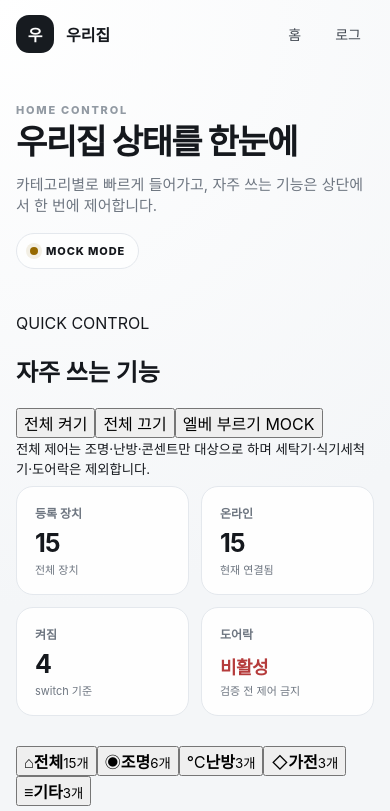
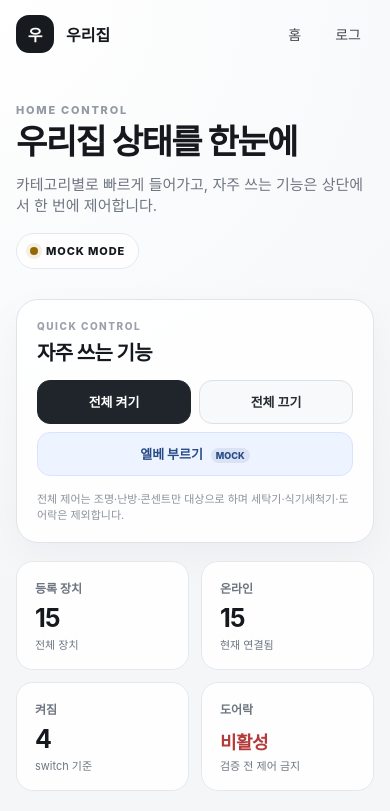
Before and after one commit to dudtlr2106-ux/sandwich-bread-home, a Next.js app: page / in a window 390 px wide. Shown: the top 811 px of the page. Built offline with nearby package versions, Linux system fonts and the light colour scheme.

Commit message:
Style category navigation and quick controls

```diff
--- a/app/globals.css
+++ b/app/globals.css
@@ -44,13 +44,40 @@ a { color: inherit; text-decoration: none; }
 .status-dot, .online-dot { width: 8px; height: 8px; border-radius: 999px; background: var(--success); box-shadow: 0 0 0 4px rgba(20,125,100,.1); }
 .mode-badge.mock .status-dot { background: var(--warning); box-shadow: 0 0 0 4px rgba(150,105,0,.1); }
 
-.summary-grid { display: grid; grid-template-columns: repeat(4, 1fr); gap: 12px; margin: 8px 0 38px; }
+.quick-control { display: grid; grid-template-columns: 1fr auto; gap: 14px 24px; align-items: center; margin: 2px 0 18px; padding: 20px; border: 1px solid #dfe4e9; border-radius: 22px; background: rgba(255,255,255,.92); box-shadow: 0 14px 40px rgba(32,37,43,.04); }
+.quick-control-title p { margin: 0 0 5px; font-size: 10px; letter-spacing: .15em; color: #9aa1aa; font-weight: 800; }
+.quick-control-title h2 { margin: 0; font-size: 20px; letter-spacing: -.03em; }
+.quick-control-buttons { display: flex; gap: 8px; flex-wrap: wrap; justify-content: flex-end; }
+.quick-button { border: 1px solid #dce1e6; background: #f8f9fa; color: #252b31; border-radius: 13px; min-height: 44px; padding: 0 16px; font-size: 13px; font-weight: 800; }
+.quick-button.primary { background: #20252b; border-color: #20252b; color: white; }
+.quick-button.elevator { background: #eef4ff; border-color: #d7e4ff; color: #274b86; }
+.quick-button.elevator span { margin-left: 5px; padding: 2px 5px; border-radius: 999px; background: rgba(39,75,134,.1); font-size: 9px; }
+.quick-control > small { grid-column: 1 / -1; color: #8b929b; font-size: 11px; }
+.toast { position: sticky; top: 12px; z-index: 20; margin: 0 0 14px; padding: 11px 14px; border-radius: 12px; background: #20252b; color: white; font-size: 12px; box-shadow: 0 12px 30px rgba(0,0,0,.15); }
+
+.summary-grid { display: grid; grid-template-columns: repeat(4, 1fr); gap: 12px; margin: 8px 0 26px; }
 .summary-card { background: rgba(255,255,255,.88); border: 1px solid var(--line); border-radius: 17px; padding: 17px 18px; }
 .summary-card span, .summary-card small { display: block; color: var(--muted); }
 .summary-card span { font-size: 12px; font-weight: 700; }
 .summary-card strong { display: block; font-size: 25px; margin: 7px 0 3px; letter-spacing: -.03em; }
 .summary-card small { font-size: 11px; }
 .summary-card.safety strong { font-size: 18px; color: var(--danger); margin-top: 11px; }
+
+.category-panel { margin: 0 0 34px; }
+.category-tabs { display: grid; grid-template-columns: repeat(5, minmax(0, 1fr)); gap: 9px; }
+.category-tab { display: flex; align-items: center; gap: 10px; min-width: 0; padding: 14px; text-align: left; border: 1px solid var(--line); border-radius: 16px; background: rgba(255,255,255,.82); color: #4d555f; }
+.category-tab.selected { background: #20252b; color: white; border-color: #20252b; box-shadow: 0 10px 24px rgba(32,37,43,.12); }
+.category-icon { flex: 0 0 auto; width: 34px; height: 34px; border-radius: 11px; display: grid; place-items: center; background: #f0f2f4; color: #252b31; font-weight: 900; }
+.category-tab.selected .category-icon { background: rgba(255,255,255,.12); color: white; }
+.category-tab > span:last-child { min-width: 0; }
+.category-tab strong, .category-tab small { display: block; }
+.category-tab strong { font-size: 13px; }
+.category-tab small { margin-top: 2px; font-size: 10px; opacity: .65; }
+.category-description { display: flex; align-items: center; justify-content: space-between; gap: 20px; margin-top: 10px; padding: 14px 16px; border: 1px solid var(--line); border-radius: 15px; background: rgba(255,255,255,.66); }
+.category-description p { margin: 0 0 4px; color: #8d959e; font-size: 10px; font-weight: 800; letter-spacing: .12em; }
+.category-description strong { font-size: 13px; font-weight: 650; color: #4b535d; }
+.category-bulk { display: flex; gap: 7px; flex-wrap: wrap; justify-content: flex-end; }
+.category-bulk button { border: 1px solid #d7dce1; background: white; border-radius: 10px; padding: 8px 11px; font-size: 11px; font-weight: 800; }
 
 .rooms-stack { display: grid; gap: 40px; }
 .room-section { min-width: 0; }
@@ -107,6 +134,7 @@ a { color: inherit; text-decoration: none; }
 @media (max-width: 900px) {
   .summary-grid { grid-template-columns: repeat(2, 1fr); }
   .device-grid { grid-template-columns: repeat(2, minmax(0, 1fr)); }
+  .category-tabs { grid-template-columns: repeat(3, minmax(0, 1fr)); }
 }
 @media (max-width: 620px) {
   .topbar { height: 68px; padding: 0 16px; }
@@ -114,7 +142,16 @@ a { color: inherit; text-decoration: none; }
   .page-wrap { padding: 15px 16px 50px; }
   .hero { align-items: flex-start; flex-direction: column; padding-top: 20px; gap: 18px; }
   .hero h1 { font-size: 34px; }
-  .summary-grid { margin-bottom: 30px; }
+  .quick-control { grid-template-columns: 1fr; }
+  .quick-control-buttons { justify-content: stretch; display: grid; grid-template-columns: repeat(2, 1fr); }
+  .quick-button.elevator { grid-column: 1 / -1; }
+  .summary-grid { margin-bottom: 22px; }
+  .category-tabs { display: flex; overflow-x: auto; padding-bottom: 3px; scrollbar-width: none; }
+  .category-tabs::-webkit-scrollbar { display: none; }
+  .category-tab { min-width: 118px; }
+  .category-description { align-items: flex-start; flex-direction: column; }
+  .category-bulk { width: 100%; }
+  .category-bulk button { flex: 1; }
   .device-grid { grid-template-columns: 1fr; }
   .device-card { min-height: 180px; }
 }
```
